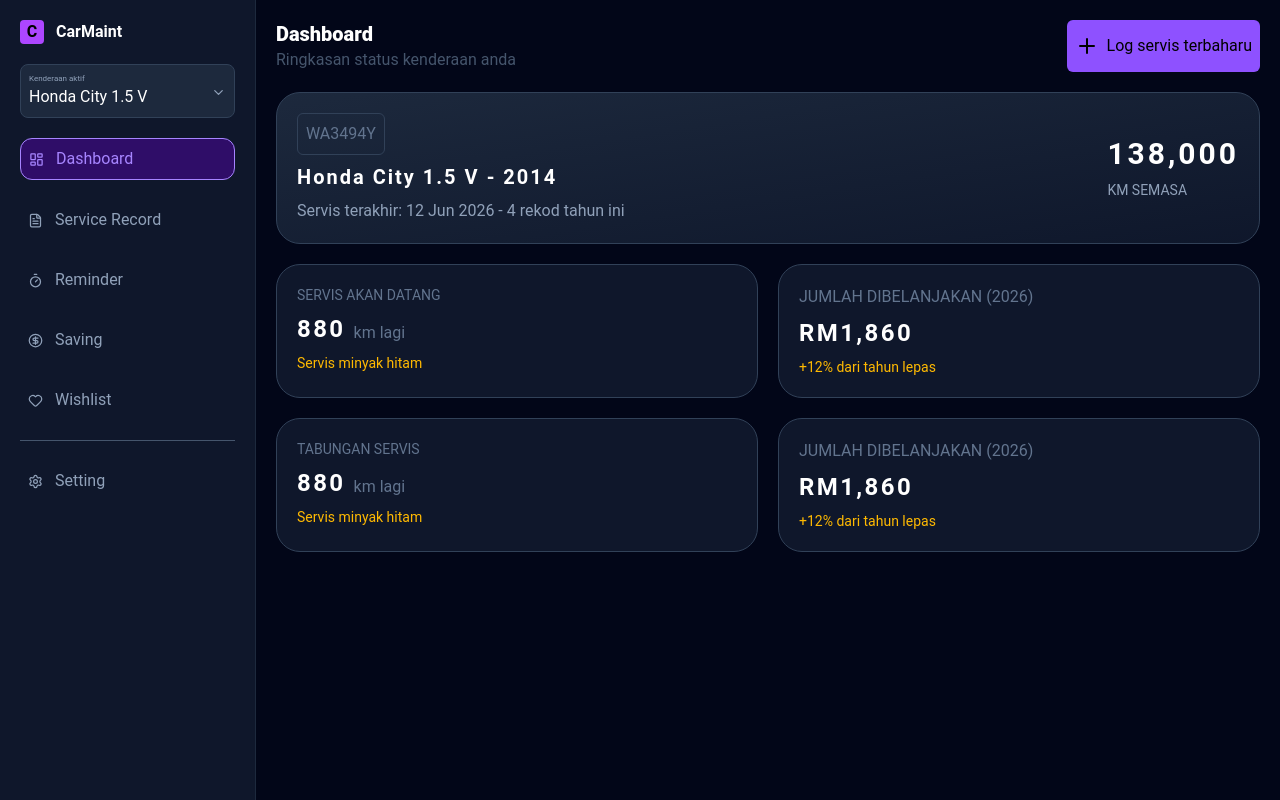
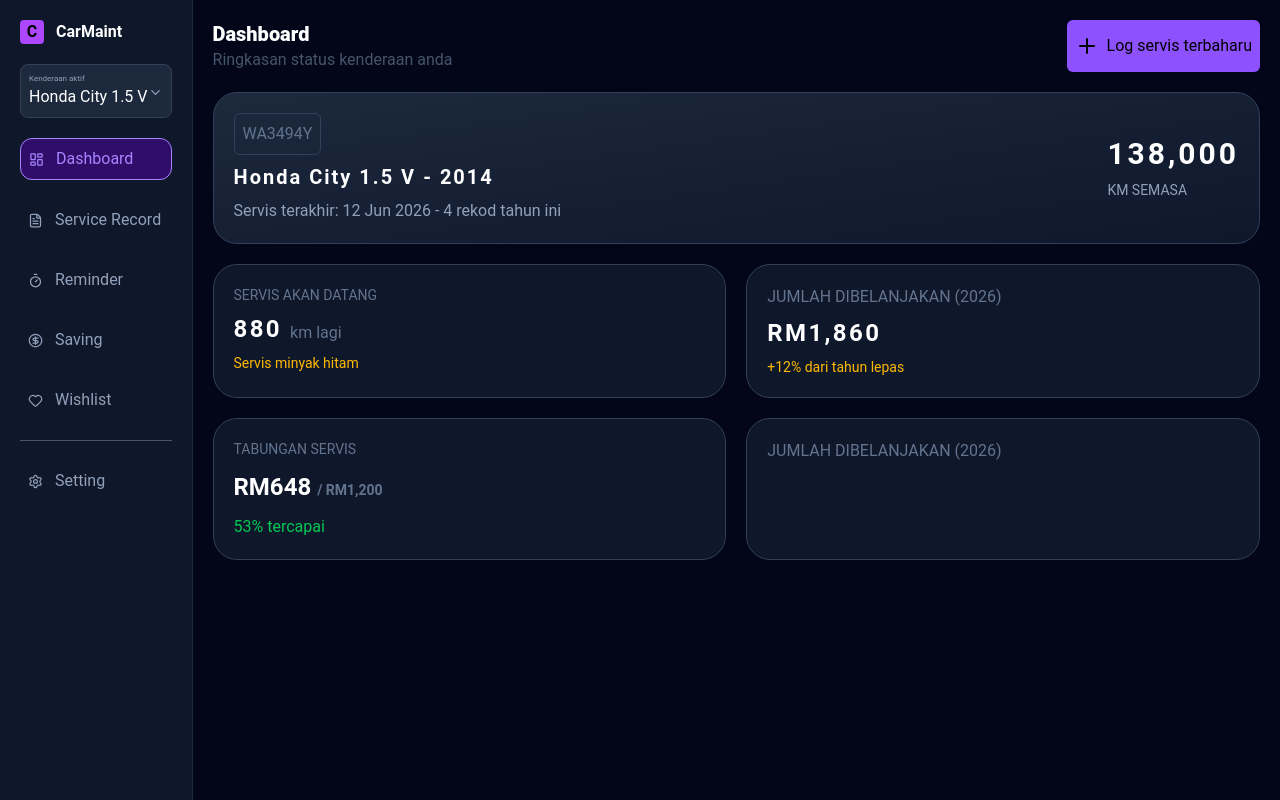
Before and after one commit to Darkryza/CarMaintenance, a React (Vite) app: page / in a window 1280 px wide. Built offline with nearby package versions, Linux system fonts and the light colour scheme.

Commit message:
Refactor Navbar and Dashboard components for improved layout and styling

```diff
--- a/src/components/Navbar.jsx
+++ b/src/components/Navbar.jsx
@@ -20,7 +20,7 @@
 
 const Navbar = () => {
   return (
-    <div className="w-[25%] md:w-[20%] border-r border-slate-800 bg-slate-900 p-5 flex flex-col">
+    <div className="border-r border-slate-800 bg-slate-900 p-5 flex flex-col">
       {/* logo and title */}
       <div className="flex gap-3 mb-5">
         <div className="w-5 h-5 p-3 bg-purple-500 flex justify-center items-center rounded-sm">
--- a/src/pages/Dashboard.jsx
+++ b/src/pages/Dashboard.jsx
@@ -72,18 +72,14 @@
       {/* forth line - 2 card */}
       <div className="flex mb-5 gap-5">
         {/* left card */}
-        <div className="flex-1 flex flex-col gap-2 bg-slate-900 border border-slate-700 p-5 rounded-3xl">
+        <div className="flex-1 flex flex-col gap-3 bg-slate-900 border border-slate-700 p-5 rounded-3xl">
           {/* title */}
           <h1 className="text-slate-500 uppercase text-sm">Tabungan Servis</h1>
-          {/* incoming km left */}
-          <div className="flex items-end gap-2">
-            <span className="text-white text-2xl font-bold tracking-widest">
-              880
-            </span>
-            <span className="text-slate-500"> km lagi</span>
-          </div>
-          {/* note */}
-          <span className="text-sm text-amber-400">Servis minyak hitam</span>
+          {/* saving for service */}
+          <h1 className="text-2xl font-bold">
+            RM648 <span className="text-slate-500 text-sm">/ RM1,200</span>
+          </h1>
+          <p className="text-green-500">53% tercapai</p>
         </div>
         {/* right card */}
         <div className="flex-1 flex flex-col gap-2 bg-slate-900 border border-slate-700 p-5 rounded-3xl">
@@ -91,8 +87,6 @@
           <h1 className="text-slate-500 uppercase">
             JUMLAH DIBELANJAKAN (2026)
           </h1>
-          <span className="tracking-widest font-bold text-2xl">RM1,860</span>
-          <span className="text-sm text-amber-400">+12% dari tahun lepas</span>
         </div>
       </div>
     </>
```
Also changed, not shown: 1 other file (tests, documents, lock files or other folders).
